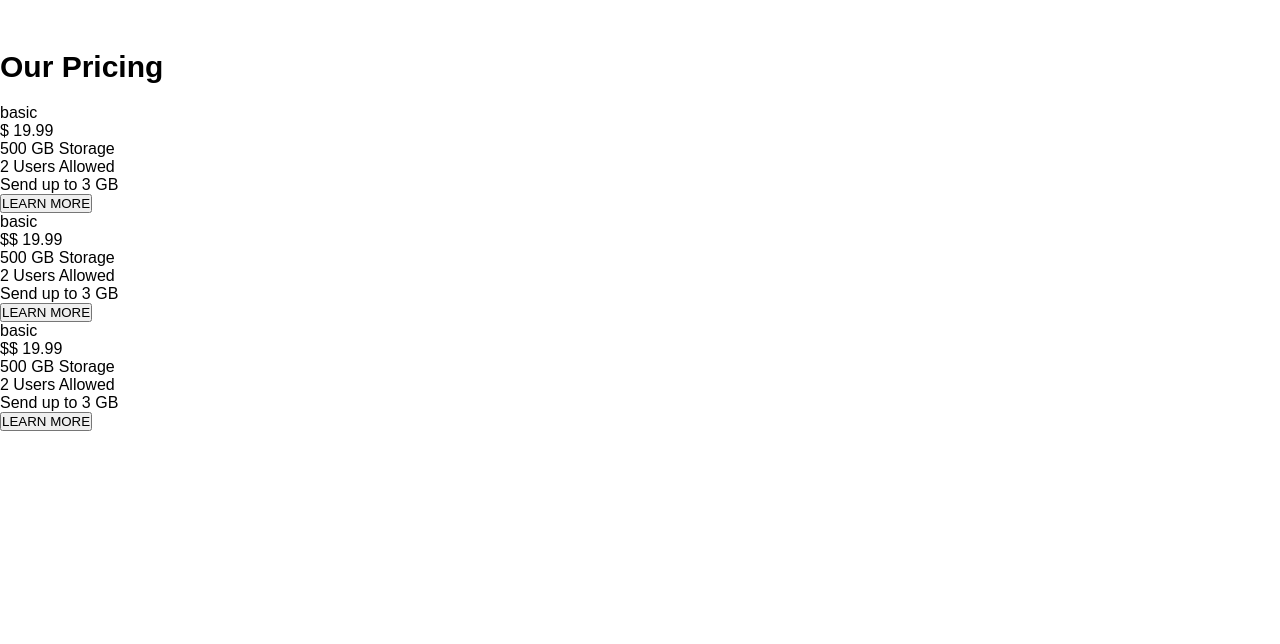
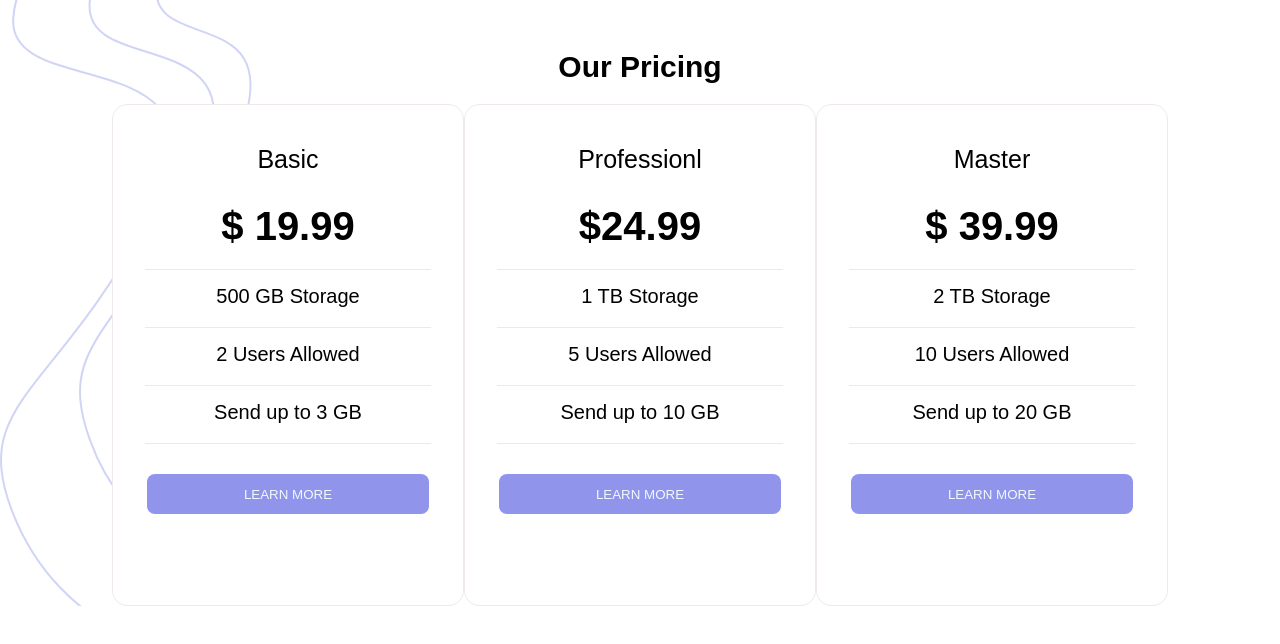
Before and after one commit to mishelramirez/proyecto6-cards, a React (Create React App) app: page / in a window 1280 px wide. Shown: the top 644 px of the page. Built offline with nearby package versions, Linux system fonts and the light colour scheme.

Commit message:
se dan estilos a las cards y titulo

```diff
--- a/src/App.js
+++ b/src/App.js
@@ -5,25 +5,25 @@ function App() {
     <p className="title1">Our Pricing</p>
     <div className="container-cards">
       <Card
-        title="basic"
+        title="Basic"
         price=" 19.99"
         storage="500 GB Storage"
         allowed=" 2 Users Allowed"
         send="Send up to 3 GB"
       />
       <Card
-        title="basic"
-        price="$ 19.99"
-        storage="500 GB Storage"
-        allowed=" 2 Users Allowed"
-        send="Send up to 3 GB"
+        title="Professionl"
+        price="24.99"
+        storage="1 TB Storage"
+        allowed=" 5 Users Allowed"
+        send="Send up to 10 GB"
       />
       <Card
-        title="basic"
-        price="$ 19.99"
-        storage="500 GB Storage"
-        allowed=" 2 Users Allowed"
-        send="Send up to 3 GB"
+        title="Master"
+        price=" 39.99"
+        storage="2 TB Storage"
+        allowed=" 10 Users Allowed"
+        send="Send up to 20 GB"
       />
     </div>
   </div>;
--- a/src/component/Cards.jsx
+++ b/src/component/Cards.jsx
@@ -5,11 +5,11 @@ function Card(props) {
     return(
         <div className="card">
            <p className="title"> {props.title} </p>
-           <p className="price"><p className="simbolo"></p>${props.price}</p>
+           <p className="price">${props.price}</p>
            <p className="storage">{props.storage}</p>
            <p className="allowed">{props.allowed}</p>
            <p className="send">{props.send}</p>
-           <button>LEARN MORE</button>
+           <button className="btn">LEARN MORE</button>
         </div>
     );
 }
--- a/src/component/stylecard.css
+++ b/src/component/stylecard.css
@@ -0,0 +1,72 @@
+.container {
+    display: flex;
+    flex-direction: column;
+    text-align: center;
+}
+
+.container-cards {
+    display: flex;
+    margin: 0 auto;
+}
+
+.card {
+    border: 1px solid rgb(240, 233, 233);
+    width: 350px;
+    height: 500px;
+    border-radius: 15px;
+    background: #FFFFFF;
+}
+
+.card:hover {
+    transition: 1s ease all;
+    background: #9094EB;
+    width: 400px;
+    height: 550px;
+    color: #FFFFFF;
+}
+
+.title {
+    font-size: 25px;
+    font-weight: 500;
+    margin-top: 40px;
+    margin-bottom: 30px;
+}
+
+.price {
+    font-size: 40px;
+    font-weight: 600;
+    padding-bottom: 20px;
+    border-bottom: 1px solid rgb(240, 233, 233);
+    margin-left: 32px;
+    margin-right: 32px;
+}
+
+.storage,
+.allowed,
+.send {
+    font-size: 20px;
+    padding-bottom: 19px;
+    border-bottom: 1px solid rgb(240, 233, 233);
+    margin-top: 15px;
+    margin-left: 32px;
+    margin-right: 32px;
+}
+
+.btn {
+    margin-top: 30px;
+    width: 282px;
+    height: 40px;
+    border-radius: 8px;
+    background: #9094EB;
+    color: aliceblue;
+    border: none;
+}
+
+.btn:hover {
+    width: 282px;
+    height: 40px;
+    border-radius: 8px;
+    background: #FFFFFF;
+    color: #9094EB;
+    cursor: pointer;
+}
--- a/src/styles.css
+++ b/src/styles.css
@@ -12,6 +12,11 @@
   padding: 0;
   font-family: sans-serif;
 }
+.container{
+  background-image: url(./assets/bg-top.svg);
+background-repeat: no-repeat;
+}
+
 .title1{
   font-size: 30px;
 font-weight: 600;
```
Also changed, not shown: src/assets/bg-top.svg (added).
